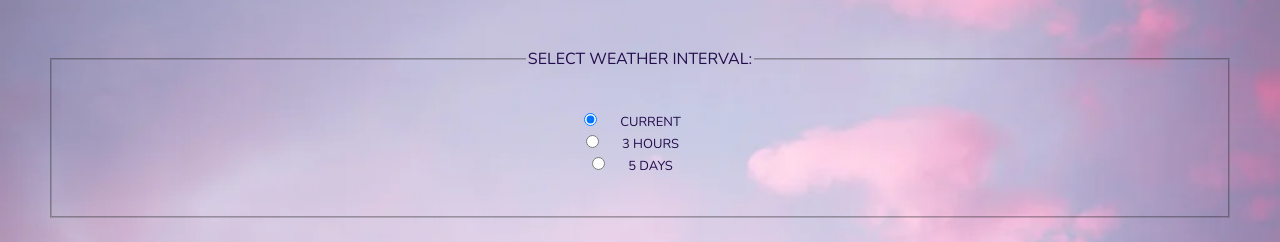
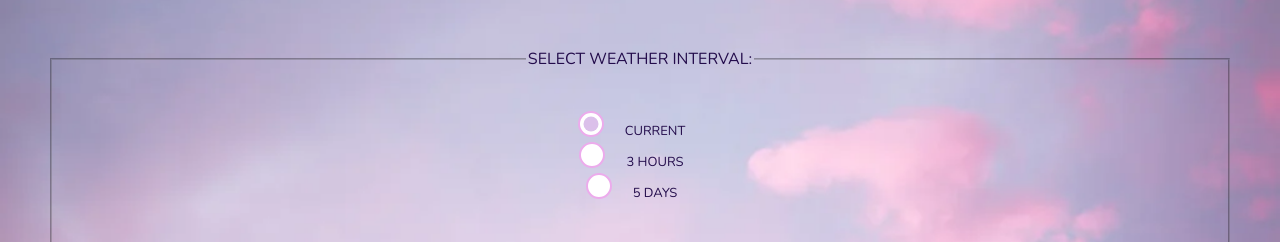
Before and after one commit to SofiiaIrfan/WeatherApp, a React app: page / in a window 1280 px wide. Shown: the top 242 px of the page. Built offline with nearby package versions, Linux system fonts and the light colour scheme; no server answers.

Commit message:
fix: error in css - class without dot

```diff
--- a/src/styles.css
+++ b/src/styles.css
@@ -17,7 +17,7 @@ body {
   border-color: rgba(0, 0, 0, 0.3);
 }
 
-period_switcher-radio {
+.period_switcher-radio {
   position: relative;
   height: 22px;
   width: 22px;
@@ -27,7 +27,7 @@ period_switcher-radio {
   outline: none;
 }
 
-period_switcher-radio::before {
+.period_switcher-radio::before {
   content: '';
   position: absolute;
   top: 50%;
@@ -40,7 +40,7 @@ period_switcher-radio::before {
   border: 2px solid rgb(236, 171, 236);
 }
 
-period_switcher-radio:checked::after {
+.period_switcher-radio:checked::after {
   content: '';
   position: absolute;
   top: 50%;
```
